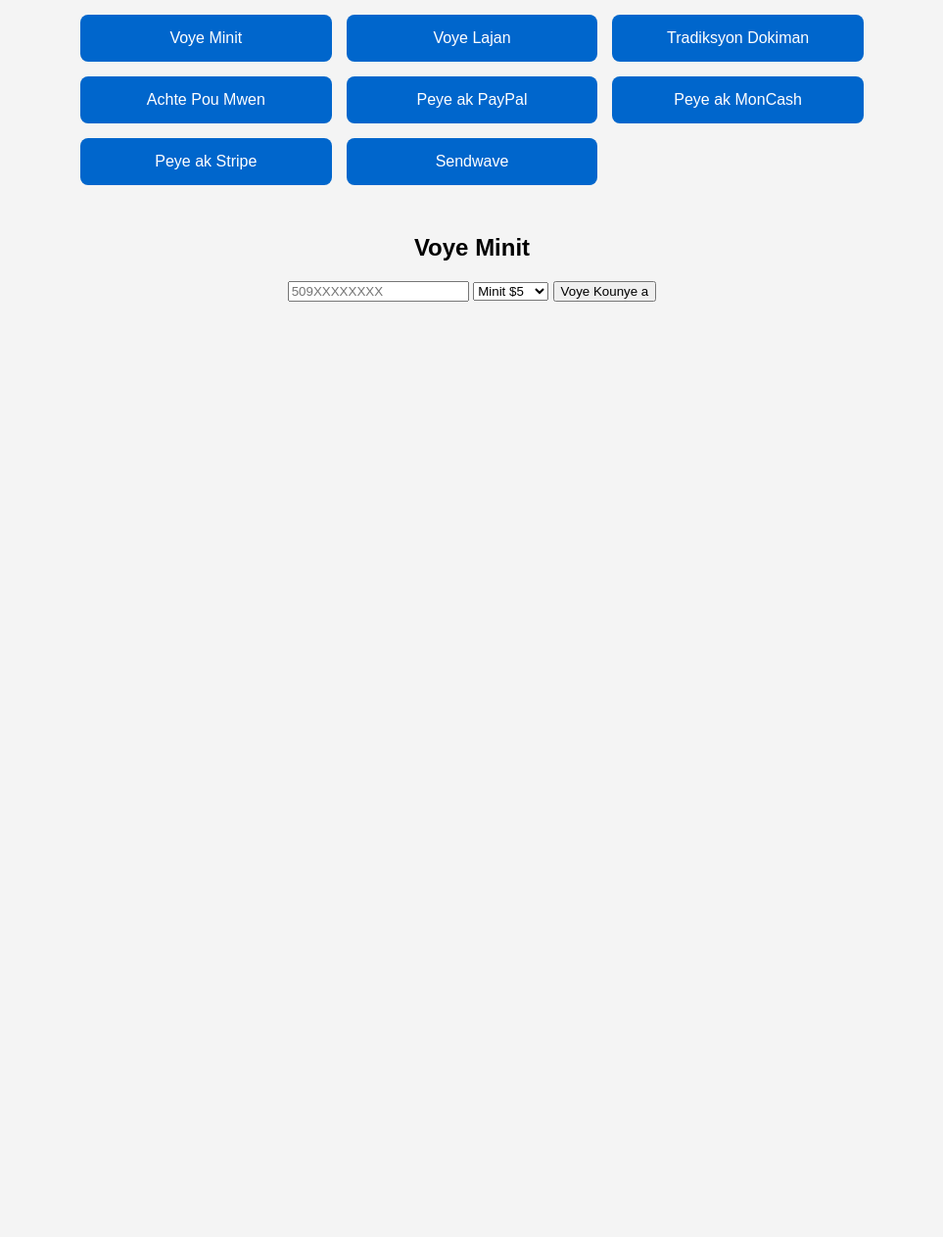
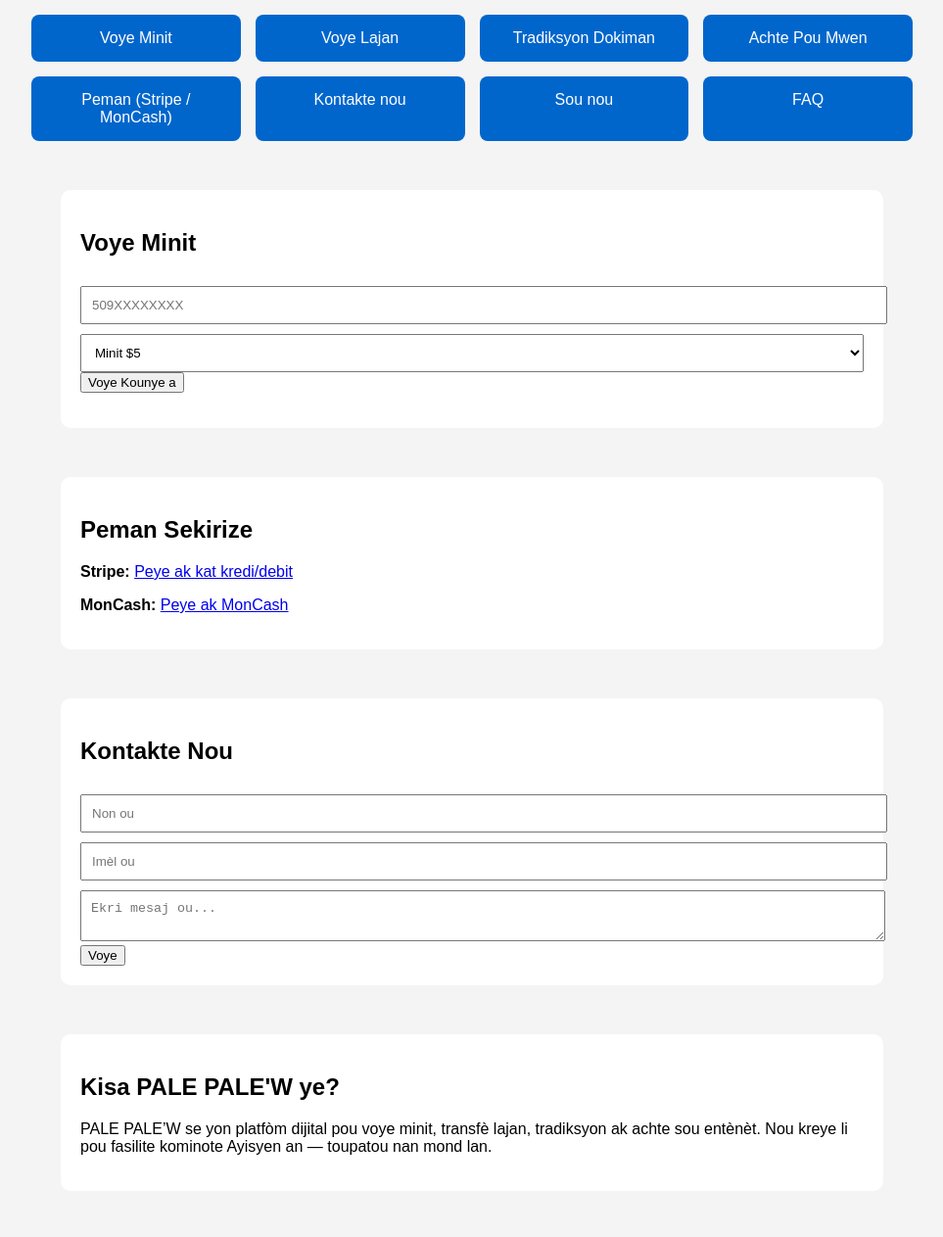
Before and after one commit to rudymix007/Palepalew-1, a plain HTML site: page index.html in a window 1280 px wide. Shown: the part 101-1364 px from the top of the page at 98% size, without its empty margins (158-1121 px from the left). Before the commit the page ends 800 px from the top, so only its background shows below. Drawn offline with Linux system fonts and the light colour scheme.

Commit message:
Add files via upload

```diff
--- a/index.html
+++ b/index.html
@@ -2,12 +2,12 @@
 <!DOCTYPE html>
 <html>
 <head>
-    <title>PALE PALE'W - Sèvis</title>
+    <title>PALE PALE'W - Sèvis Konplè</title>
     <meta charset="UTF-8">
     <style>
         body { font-family: Arial, sans-serif; background: #f4f4f4; padding: 20px; text-align: center; }
         h1 { margin-bottom: 30px; }
-        .button-grid { display: grid; grid-template-columns: repeat(auto-fit, minmax(200px, 1fr)); gap: 15px; max-width: 800px; margin: auto; }
+        .button-grid { display: grid; grid-template-columns: repeat(auto-fit, minmax(200px, 1fr)); gap: 15px; max-width: 900px; margin: auto; }
         .btn {
             background-color: #0066cc;
             color: white;
@@ -20,25 +20,25 @@
             cursor: pointer;
             transition: background 0.3s ease;
         }
-        .btn:hover {
-            background-color: #004a99;
-        }
+        .btn:hover { background-color: #004a99; }
+        .section { margin-top: 50px; padding: 20px; background: #fff; border-radius: 10px; max-width: 800px; margin-left: auto; margin-right: auto; text-align: left; }
+        input, select, textarea { width: 100%; padding: 10px; margin-top: 10px; }
     </style>
 </head>
 <body>
-    <h1>PALE PALE'W - Sèvis Disponib</h1>
+    <h1>PALE PALE'W - Sèvis Konplè</h1>
     <div class="button-grid">
         <a class="btn" href="#voye-minit">Voye Minit</a>
         <a class="btn" href="#voye-lajan">Voye Lajan</a>
         <a class="btn" href="#tradiksyon">Tradiksyon Dokiman</a>
         <a class="btn" href="#achte-pou-mwen">Achte Pou Mwen</a>
-        <a class="btn" href="https://paypal.me" target="_blank">Peye ak PayPal</a>
-        <a class="btn" href="https://moncash.app" target="_blank">Peye ak MonCash</a>
-        <a class="btn" href="https://stripe.com/pay" target="_blank">Peye ak Stripe</a>
-        <a class="btn" href="https://sendwave.com" target="_blank">Sendwave</a>
+        <a class="btn" href="#payment">Peman (Stripe / MonCash)</a>
+        <a class="btn" href="#contact">Kontakte nou</a>
+        <a class="btn" href="#about">Sou nou</a>
+        <a class="btn" href="#faq">FAQ</a>
     </div>
 
-    <div id="voye-minit" style="margin-top:50px;">
+    <div class="section" id="voye-minit">
         <h2>Voye Minit</h2>
         <input type="text" id="number" placeholder="509XXXXXXXX">
         <select id="amount">
@@ -47,6 +47,34 @@
         </select>
         <button onclick="sendTopup()">Voye Kounye a</button>
         <p id="msg"></p>
+    </div>
+
+    <div class="section" id="payment">
+        <h2>Peman Sekirize</h2>
+        <p><strong>Stripe:</strong> <a href="https://buy.stripe.com" target="_blank">Peye ak kat kredi/debit</a></p>
+        <p><strong>MonCash:</strong> <a href="https://moncash.app" target="_blank">Peye ak MonCash</a></p>
+    </div>
+
+    <div class="section" id="contact">
+        <h2>Kontakte Nou</h2>
+        <form>
+            <input type="text" placeholder="Non ou">
+            <input type="email" placeholder="Imèl ou">
+            <textarea placeholder="Ekri mesaj ou..."></textarea>
+            <button type="submit">Voye</button>
+        </form>
+    </div>
+
+    <div class="section" id="about">
+        <h2>Kisa PALE PALE'W ye?</h2>
+        <p>PALE PALE’W se yon platfòm dijital pou voye minit, transfè lajan, tradiksyon ak achte sou entènèt. Nou kreye li pou fasilite kominote Ayisyen an — toupatou nan mond lan.</p>
+    </div>
+
+    <div class="section" id="faq">
+        <h2>Kesyon Poze Souvan (FAQ)</h2>
+        <p><strong>Kijan mwen ka voye minit?</strong><br>Antre nimewo telefòn lan, chwazi kantite, epi klike “Voye Kounye a”.</p>
+        <p><strong>Eske mwen ka itilize MonCash?</strong><br>Wi, klike sou lyen MonCash la nan seksyon peman.</p>
+        <p><strong>Ki jan mwen ka kontakte nou?</strong><br>Ranpli fòm lan oswa voye mesaj sou WhatsApp.</p>
     </div>
 
     <script>
```
